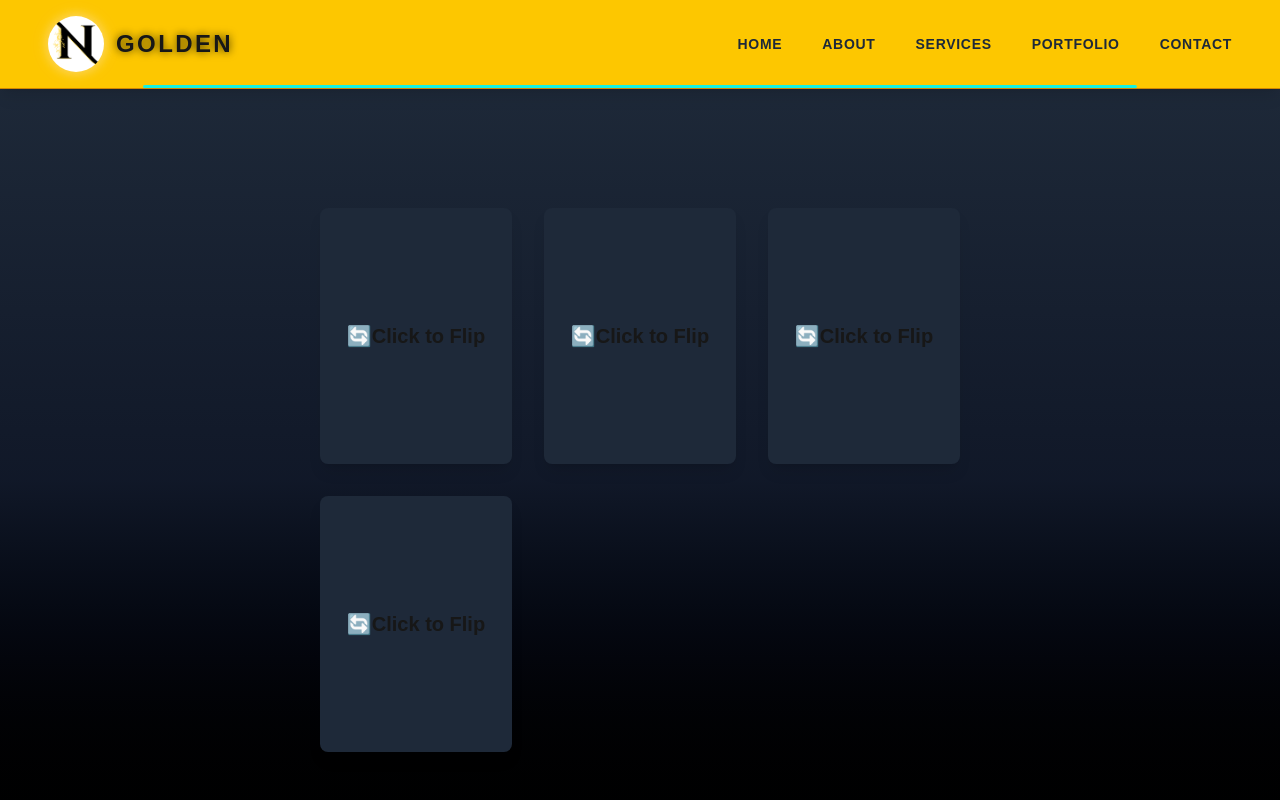
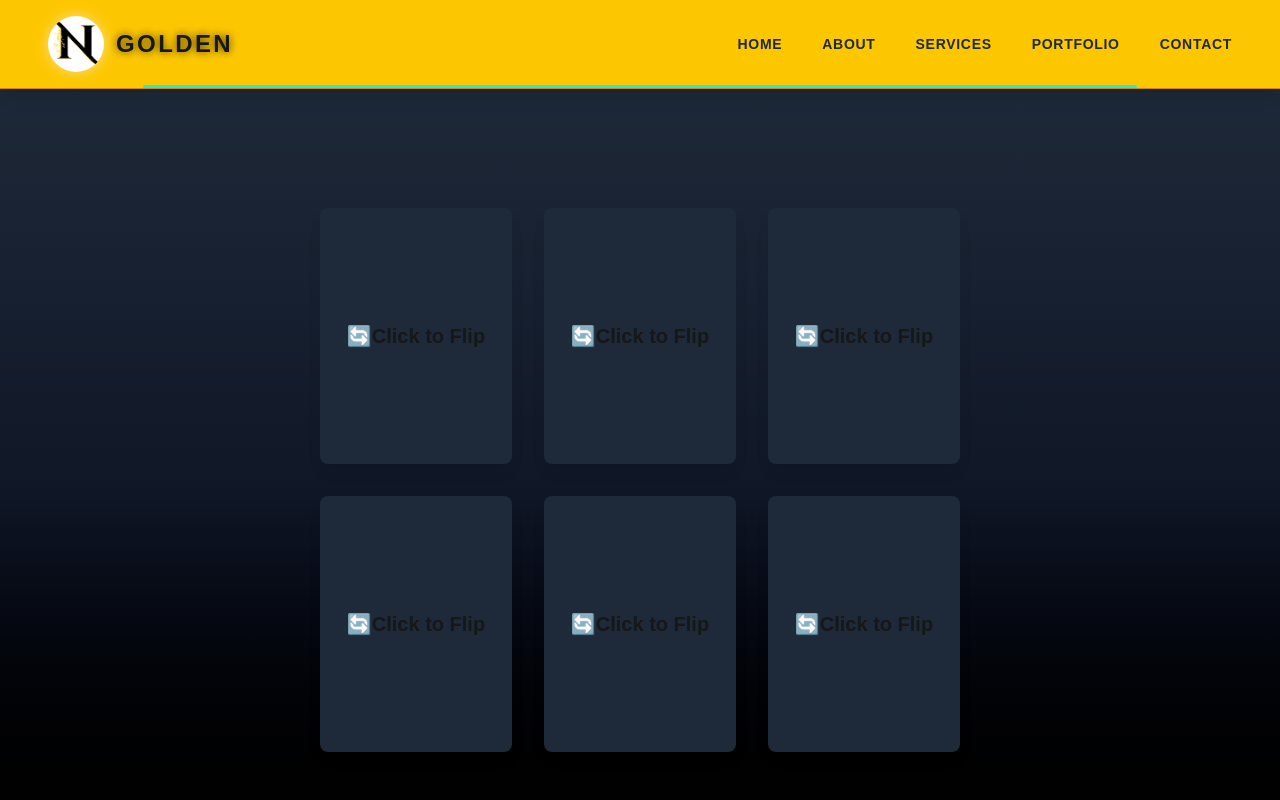
Before and after one commit to anhemlam648/NextJS-tailwind, a Next.js app: page /portfolio in a window 1280 px wide. Shown: the top 800 px of the page. Built offline with nearby package versions, Linux system fonts and the light colour scheme.

Commit message:
Update color Portfolio

```diff
--- a/src/app/portfolio/page.tsx
+++ b/src/app/portfolio/page.tsx
@@ -11,6 +11,8 @@ interface Card {
 const cardsData: Card[] = [
   { title: 'React', description: 'A JavaScript library for building UI.' },
   { title: 'Tailwind CSS', description: 'Utility-first CSS framework.' },
+  { title: 'NestJS', description: 'Scalable backend framework.' },
+  { title: 'NestJS', description: 'Scalable backend framework.' },
   { title: 'NestJS', description: 'Scalable backend framework.' },
   { title: 'GSAP', description: 'Animation library for smooth effects.' },
 ];
@@ -48,7 +50,7 @@ const FlipCardDeck = () => {
 
               {/* View */}
               <div
-                className="absolute w-full h-full flex flex-col items-center justify-center bg-blue-500 rounded-lg text-lg text-white backface-hidden select-none"
+                className="absolute w-full h-full flex flex-col items-center justify-center bg-white-500 border-2 border-green-500 rounded-lg text-lg text-white backface-hidden select-none"
                 style={{ transform: 'rotateX(180deg)' }}
               >
                 <h2 className="text-2xl font-semibold">{card.title}</h2>
```
